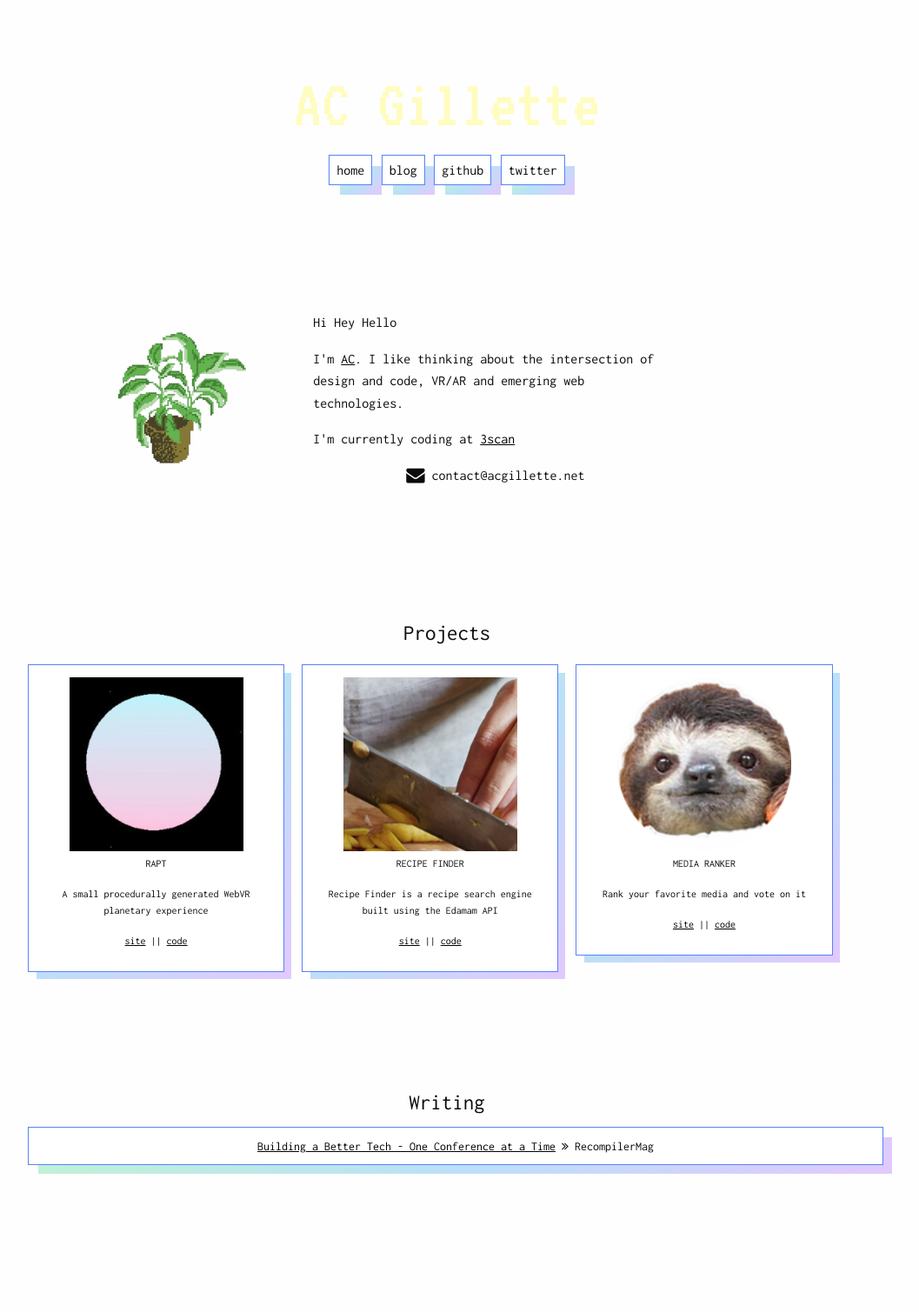
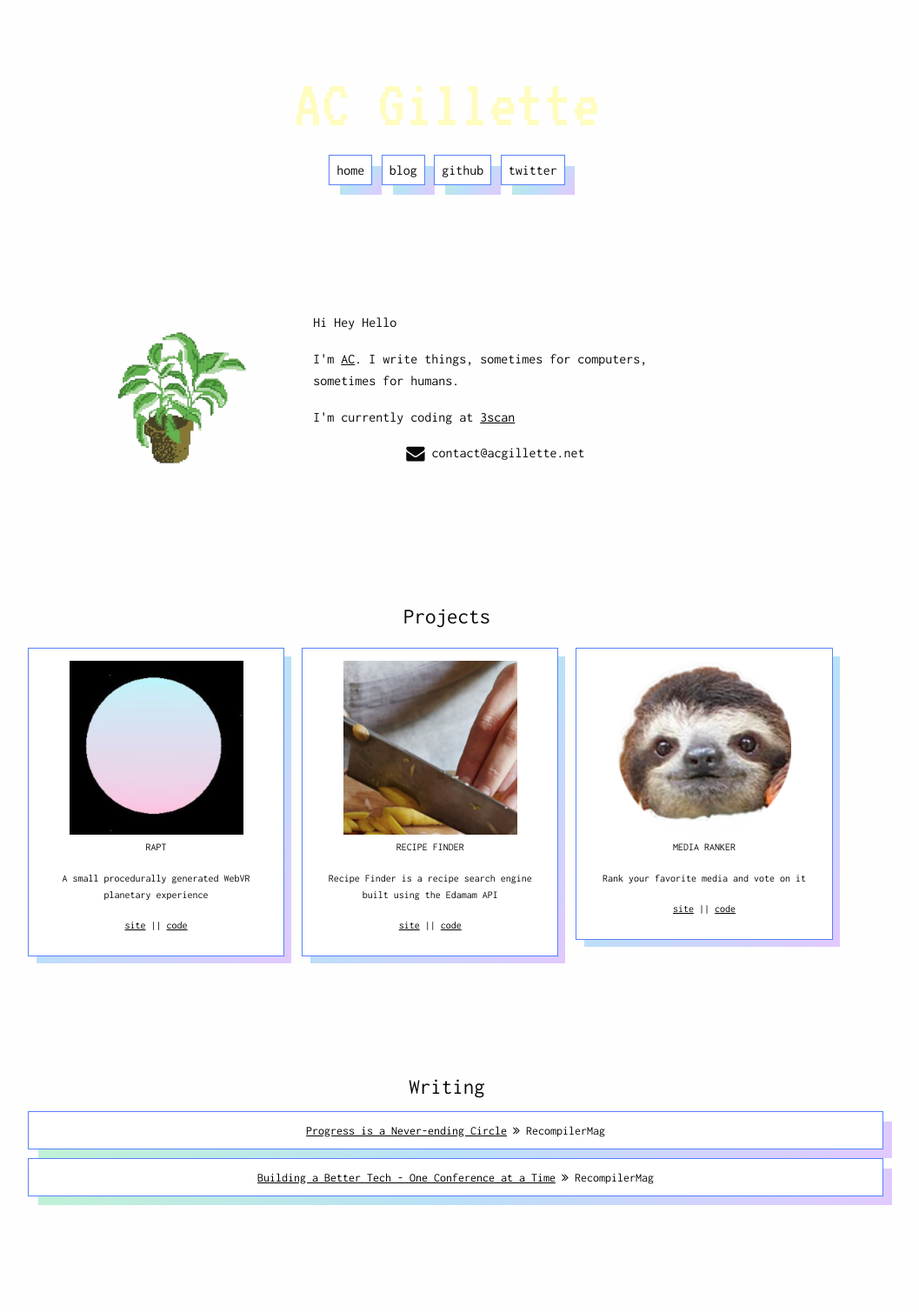
Before and after one commit to acgillette/acgillette.github.io, a Jekyll site: the page built from index.html, in a window 1280 px wide. Shown: the whole page at 87% size, without its empty margins (126-1183 px from the left). Built offline with Jekyll 4.4.1, drawn with Linux system fonts in a browser that asks for light colours; nearby versions of some CDN libraries; before the commit the page ends 1473 px from its top, so only the background shows below that.

Commit message:
Added writing section, changed intro

```diff
--- a/index.html
+++ b/index.html
@@ -10,7 +10,7 @@ title: AC Gillette
             <section class="column small-6 introdescription end">
                 <p>Hi Hey Hello</p>
                 <p id="aboutme">
-                  I'm <a href="https://twitter.com/quartzcrusher">AC</a>. I like thinking about the intersection of design and code, VR/AR and emerging web technologies.
+                  I'm <a href="https://twitter.com/quartzcrusher">AC</a>. I write things, sometimes for computers, sometimes for humans.
                 </p>
                 <p>I'm currently coding at <a href="http://www.3scan.com/" target="_blank">3scan</a></p>
                 <p id="contact">
@@ -42,6 +42,9 @@ title: AC Gillette
         <section class="row" id="writing">
                 <h4>Writing</h4>
                   <section class="writing-project small-12">
+                    <a href="https://shop.recompilermag.com/products/issue-9-hard-problems">Progress is a Never-ending Circle</a>  <i class="fa fa-angle-double-right" aria-hidden="true"></i>  RecompilerMag
+                  </section>
+                  <section class="writing-project small-12">
                     <a href="https://recompilermag.com/2017/05/31/alterconf-building-a-better-tech-one-conference-at-a-time/">Building a Better Tech - One Conference at a Time</a>  <i class="fa fa-angle-double-right" aria-hidden="true"></i>  RecompilerMag
                   </section>
         </section>
```
